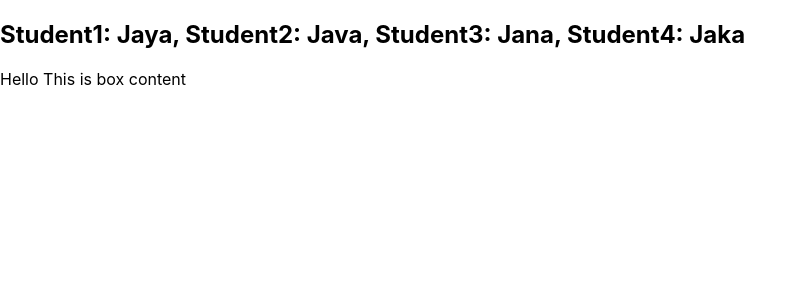
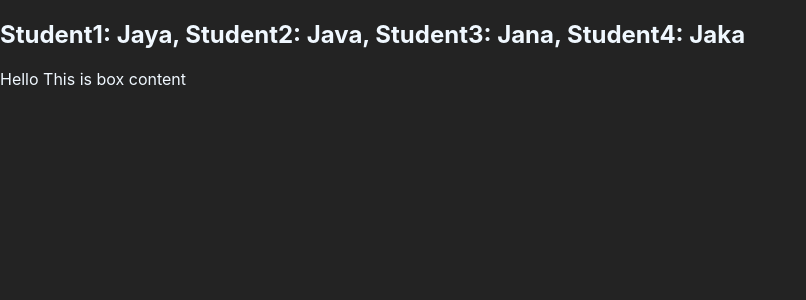
Before and after one commit to DipanshuShaw/React-Learning, a React (Create React App) app: page / in a window 1280 px wide. Shown: the top 300 px of the page, without its empty margins (0-806 px from the left). Built offline with nearby package versions, Linux system fonts and the light colour scheme.

Commit message:
default props and array prop completed

```diff
--- a/src/index.css
+++ b/src/index.css
@@ -1,5 +1,7 @@
 body {
   margin: 0;
+  background-color: rgb(35, 35, 35);
+  color: aliceblue;
   font-family: -apple-system, BlinkMacSystemFont, 'Segoe UI', 'Roboto', 'Oxygen',
     'Ubuntu', 'Cantarell', 'Fira Sans', 'Droid Sans', 'Helvetica Neue',
     sans-serif;
```
Also changed, not shown: src/components/message.js (added, +13 -0 lines).
